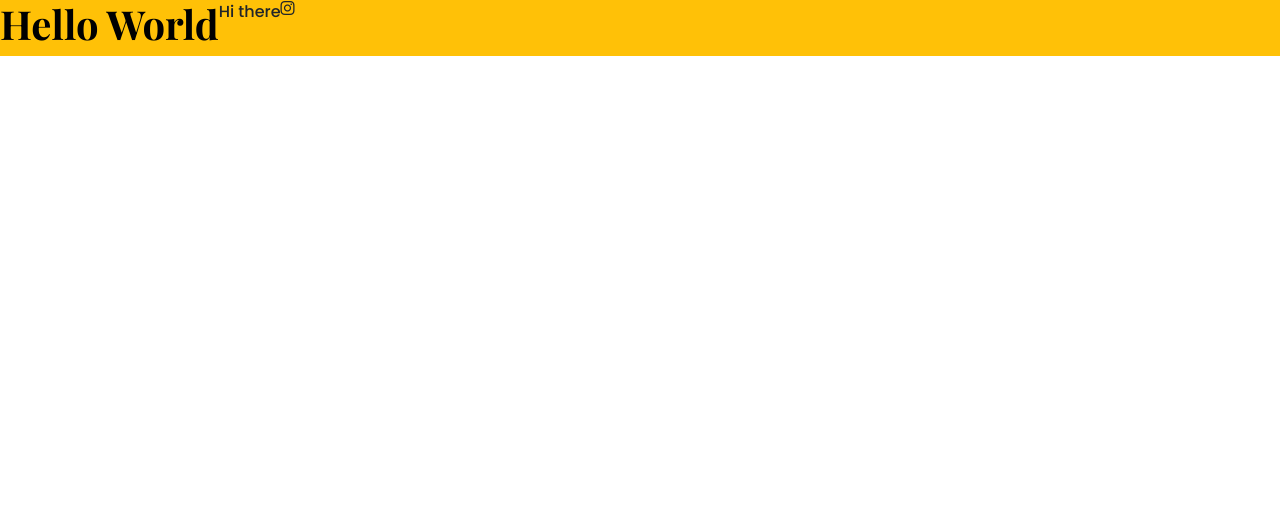
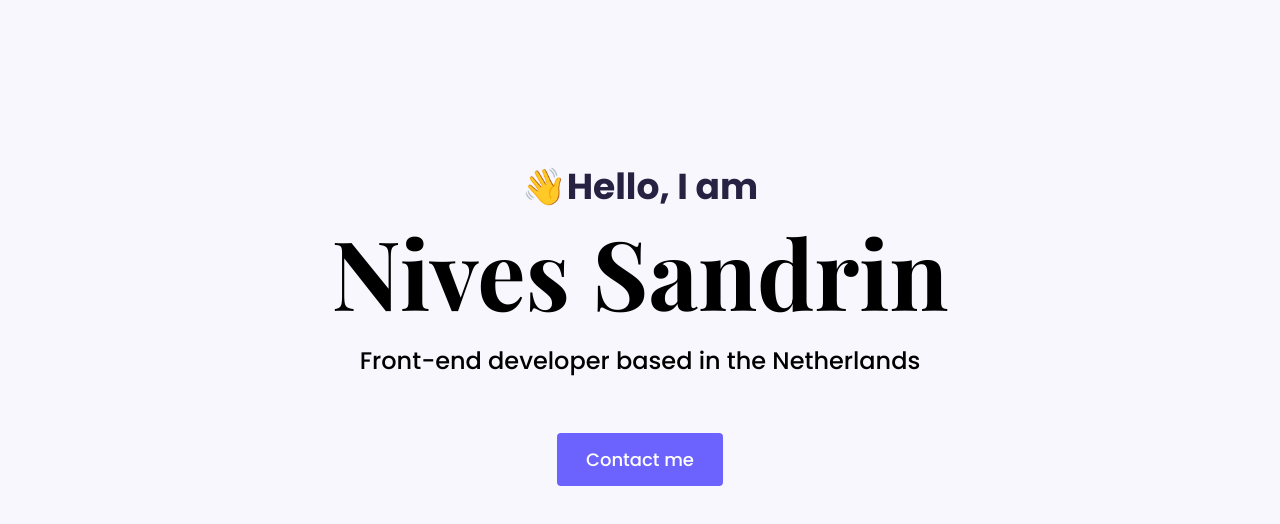
Before and after one commit to n1w35/portfolio-project, a plain HTML site: page index.html in a window 1280 px wide. Drawn offline with nearby package versions, Linux system fonts and the light colour scheme.

Commit message:
Added :root elements and updated CSS

```diff
--- a/index.html
+++ b/index.html
@@ -29,10 +29,13 @@
     <title>Document</title>
   </head>
   <body>
-    <div class="d-flex bg-warning">
-      <h1>Hello World</h1>
-      <p>Hi there</p>
-      <i class="fa-brands fa-instagram"></i>
+    <div class="hero">
+      <p>👋Hello, I am</p>
+      <h1>Nives Sandrin</h1>
+      <h2 class="mb-5">Front-end developer based in the Netherlands</h2>
+      <div>
+        <a href="#" class="btn btn-branding">Contact me</a>
+      </div>
     </div>
   </body>
 </html>
--- a/styles/styles.css
+++ b/styles/styles.css
@@ -1,11 +1,55 @@
-/*font-family: 'Playfair Display', serif;
-font-family: 'Poppins', sans-serif; */
-h1 {
-  font-family: "Playfair Display", serif;
+:root {
+  --bradning-color: #6c63ff;
+  --secondary-color: #f9f7fe;
+  --heading-font-family: "Playfair Display", serif;
+  --defaul-font-family: "Poppins", sans-serif;
+}
+
+body {
+  font-family: var(--defaul-font-family);
+}
+h1,
+h2,
+h3,
+h4,
+h5,
+h6 {
+  font-family: var(--heading-font-family);
   color: black;
   font-weight: bold;
 }
+h1 {
+  font-size: 96px;
+}
 p {
-  font-family: "Poppins", sans-serif;
   font-weight: normal;
 }
+
+.hero {
+  background: var(--secondary-color);
+  text-align: center;
+  padding: 160px 20px;
+}
+
+.hero p {
+  font-size: 36px;
+  font-weight: bold;
+  margin: 0;
+  color: #272142;
+}
+
+.hero h2 {
+  font-family: var(--defaul-font-family);
+  font-weight: normal;
+  line-height: 2;
+  font-size: 24px;
+}
+
+.btn-branding {
+  background: var(--bradning-color);
+  border-radius: 4px;
+  color: white;
+  font-size: 18px;
+  line-height: 27px;
+  padding: 12px 28px;
+}
```
